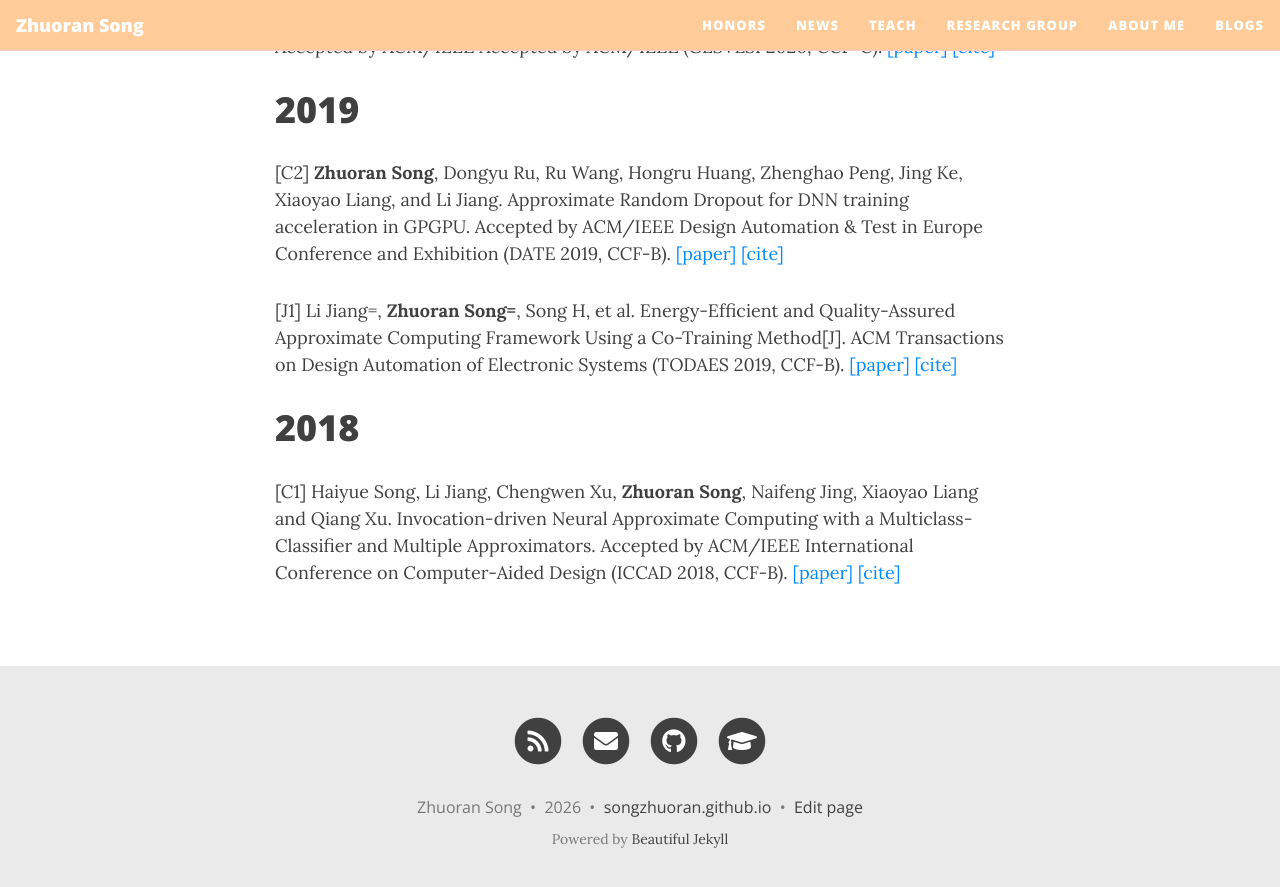
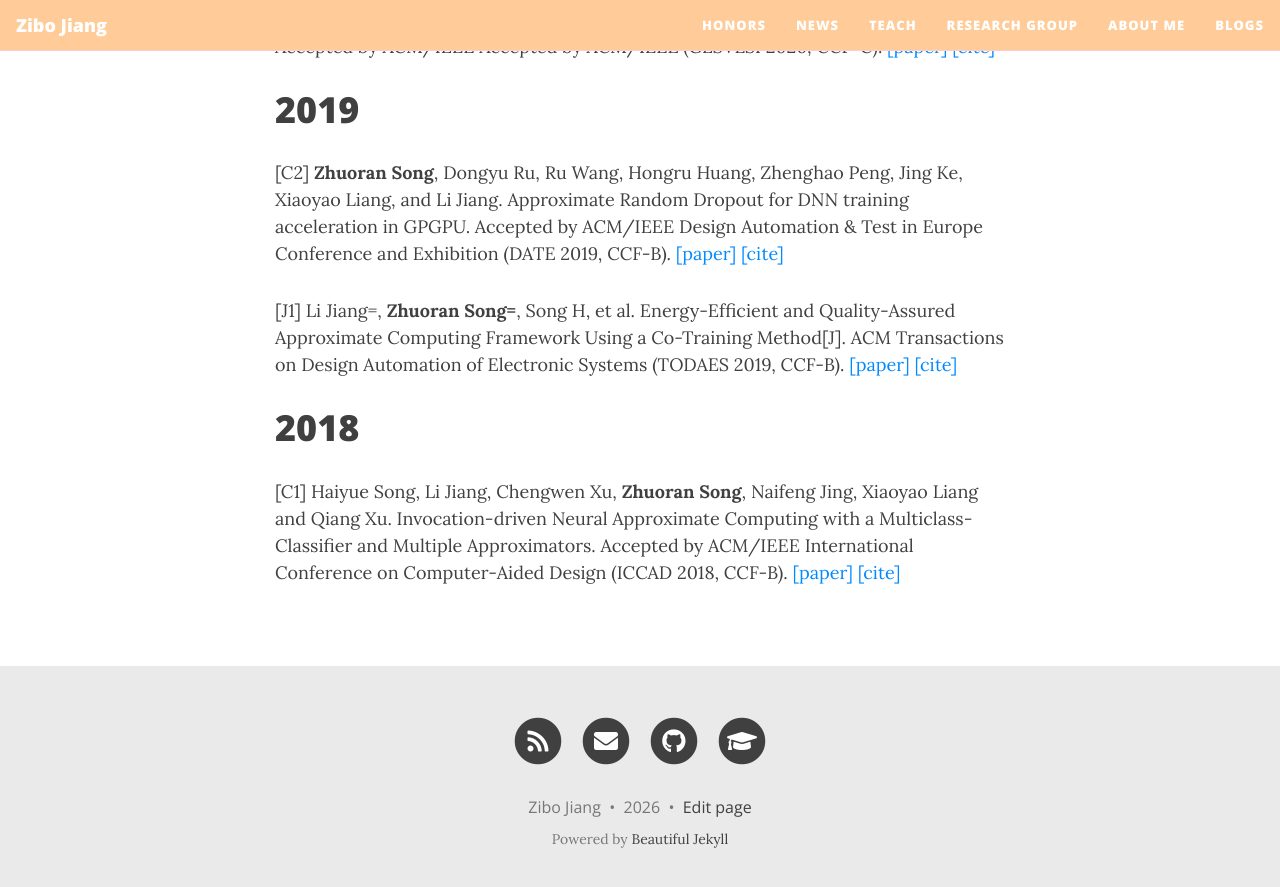
Before and after one commit to zibojiang/zibojiang.github.io, a Jekyll site: the page built from index.md, in a window 1280 px wide and 900 px high, scrolled down 9242 px. Shown: the top 887 px of the window. Built offline with Jekyll 4.4.1, drawn with Linux system fonts in a browser that asks for light colours; nearby versions of some CDN libraries; comment, search, counter and statistics services are not loaded.

Commit message:
Update _config.yml

```diff
--- a/_config.yml
+++ b/_config.yml
@@ -6,10 +6,10 @@
 # --- Required options --- #
 
 # Name of website
-title: Zhuoran Song
+title: Zibo Jiang
 
 # Your name to show in the footer
-author: Zhuoran Song
+author: Zibo Jiang
 
 # --- List of links in the navigation bar --- #
 
@@ -44,9 +44,9 @@ round-avatar: true
 # Select the social network links that you want to show in the footer.
 # Uncomment the links you want to show and add your information to each one.
 social-network-links:
-  email: "songzhuoran@sjtu.edu.cn"
+  email: "zibojiang@ucsd.edu"
   google-scholar: "citations?user=LgHi-gQAAAAJ"
-  github: songzhuoran
+  github: zibojiang
   rss: true  # remove this line if you don't want to show an RSS link at the bottom
 #  acebook: deanattali
 #  twitter: daattali
@@ -87,7 +87,6 @@ share-links-active:
 
 # How to display the link to your website in the footer
 # Remove this if you don't want a link in the footer
-url-pretty: "songzhuoran.github.io"
 
 # Excerpt word length - Truncate the excerpt of each post on the feed page to the specified number of words
 excerpt_length: 50
@@ -105,7 +104,7 @@ post_search: false
 edit_page_button: true
 
 # The keywords to associate with your website, for SEO purposes
-#keywords: "songzhuoran,zhuoran,song,homepage,scholar,cs,computer science,sjtu"
+keywords: "zibojiang,zibo,jiang,homepage,scholar,ee,electrical and computer engineering,ucsd,ecnu"
 
 # --- Colours / background image --- #
 
```
